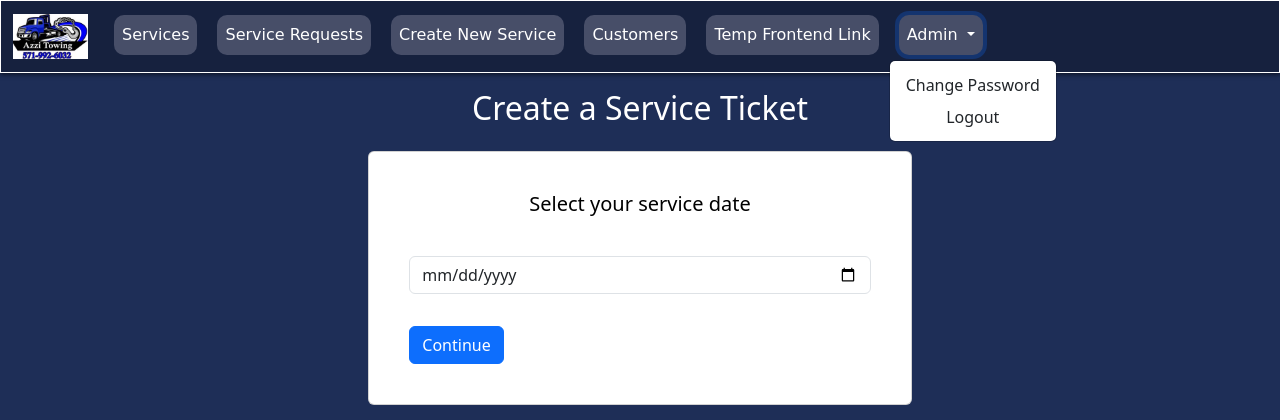
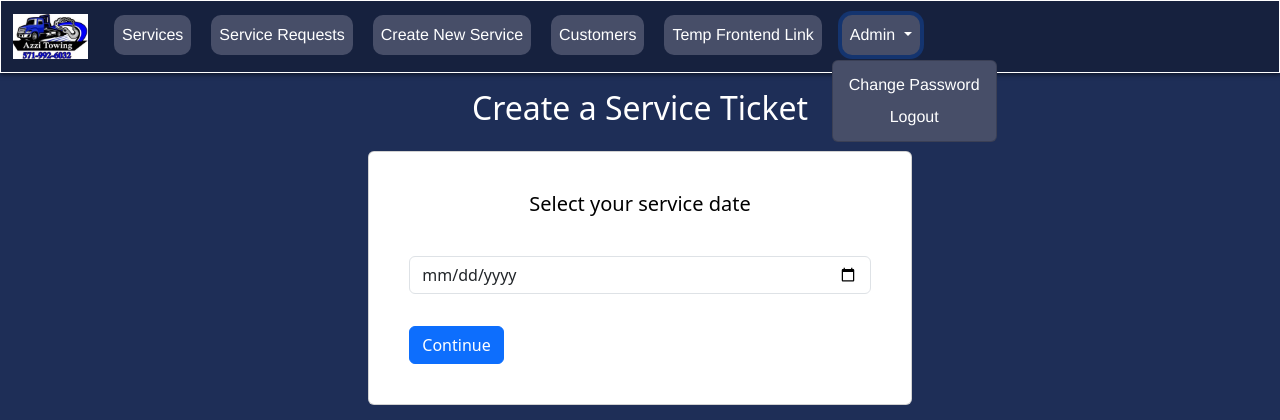
Before and after one commit to jamesbeegen/azziTowing, a Flask app: page /joeazzi/create-service in a window 1280 px wide, after a click on "Admin". Shown: the top 420 px of the page. Run offline with Flask 3, Linux system fonts and the light colour scheme; data that the repository does not hold is empty; some libraries are stand-ins or nearby versions.

Commit message:
Changed the admin navigation dropdown color scheme as well as the font family.

```diff
--- a/static/css/admin-styles.css
+++ b/static/css/admin-styles.css
@@ -19,7 +19,7 @@
     background-color: #474E68;
     border-radius: 10px;
     text-align: center;
-    font-family: 'Bebas Neue', cursive;
+    font-family: 'Helvetica', cursive;
 }
 
 .dropdown-item {
@@ -31,7 +31,7 @@
     background-color: navy;
     border-radius: 10px;
     text-align: center;
-    font-family: 'Bebas Neue', cursive;
+    font-family: 'Helvetica', cursive;
 }
 
 .nav-link {
@@ -80,5 +80,5 @@ tbody, td, tfoot, th, thead, tr {
     border-color: inherit;
     border-style: solid;
     border-width: 0;
-    font-family: 'Bebas Neue', cursive;
+    font-family: 'Helvetica', cursive;
 }
--- a/templates/base-admin.html
+++ b/templates/base-admin.html
@@ -56,9 +56,9 @@
                         <a class="nav-link dropdown-toggle" href="#" id="navbarDropdown" role="button" data-bs-toggle="dropdown" aria-expanded="false">
                             Admin
                         </a>
-                        <ul class="dropdown-menu" aria-labelledby="navbarDropdown">
-                            <li><a class="dropdown-item" href="/joeazzi/change-password">Change Password</a></li>
-                            <li><a class="dropdown-item" href="/joeazzi/logout" onclick="confirm('Confirm log out');">Logout</a></li>
+                        <ul class="dropdown-menu" aria-labelledby="navbarDropdown" style="background: #474E68;">
+                            <li><a class="dropdown-item" href="/joeazzi/change-password" style="color: white; font-family: 'Helvetica', cursive;">Change Password</a></li>
+                            <li><a class="dropdown-item" href="/joeazzi/logout" onclick="confirm('Confirm log out');" style="color: white; font-family: 'Helvetica', cursive;">Logout</a></li>
                         </ul>
                     </li>
                 </ul>
```
